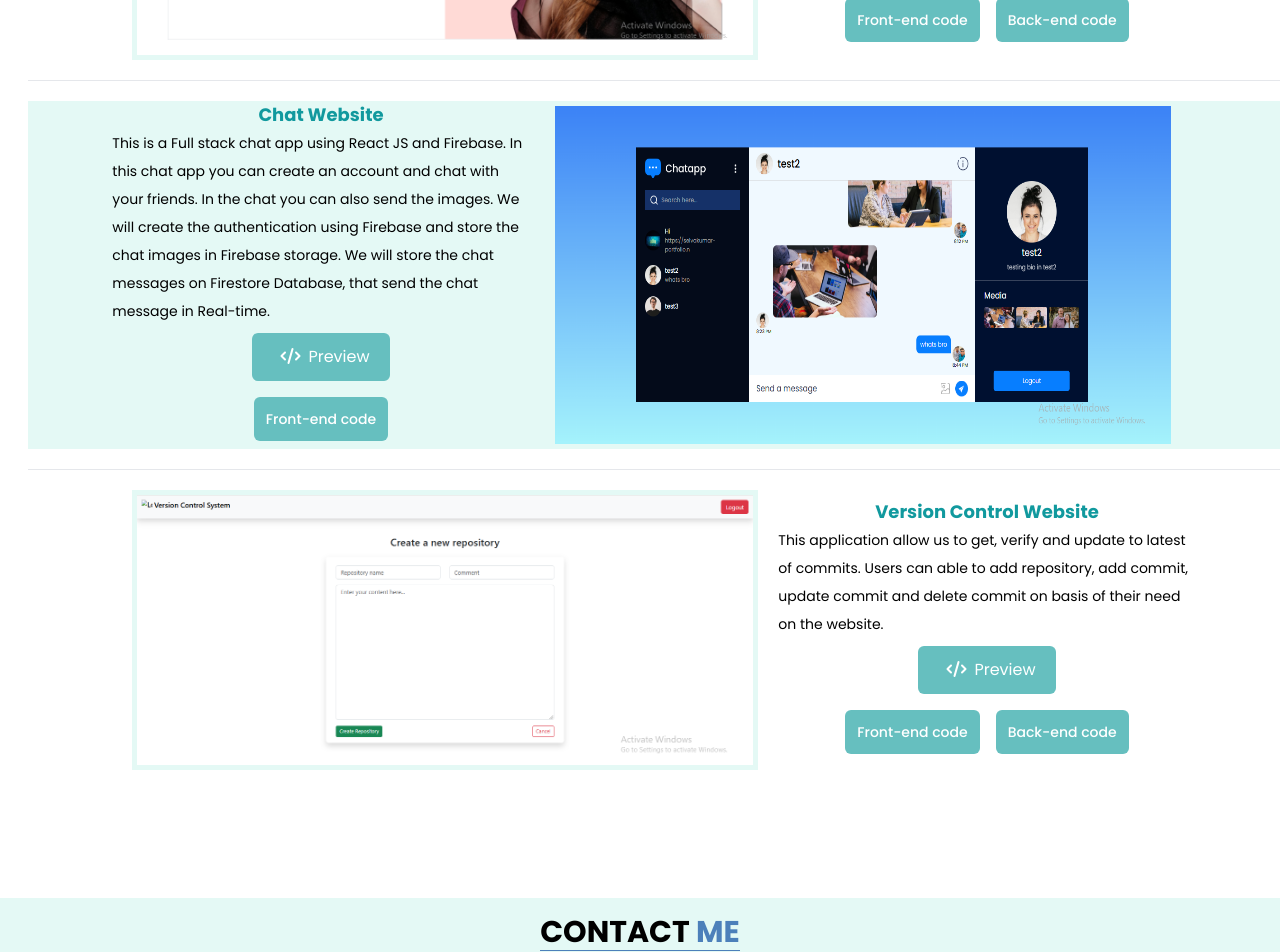
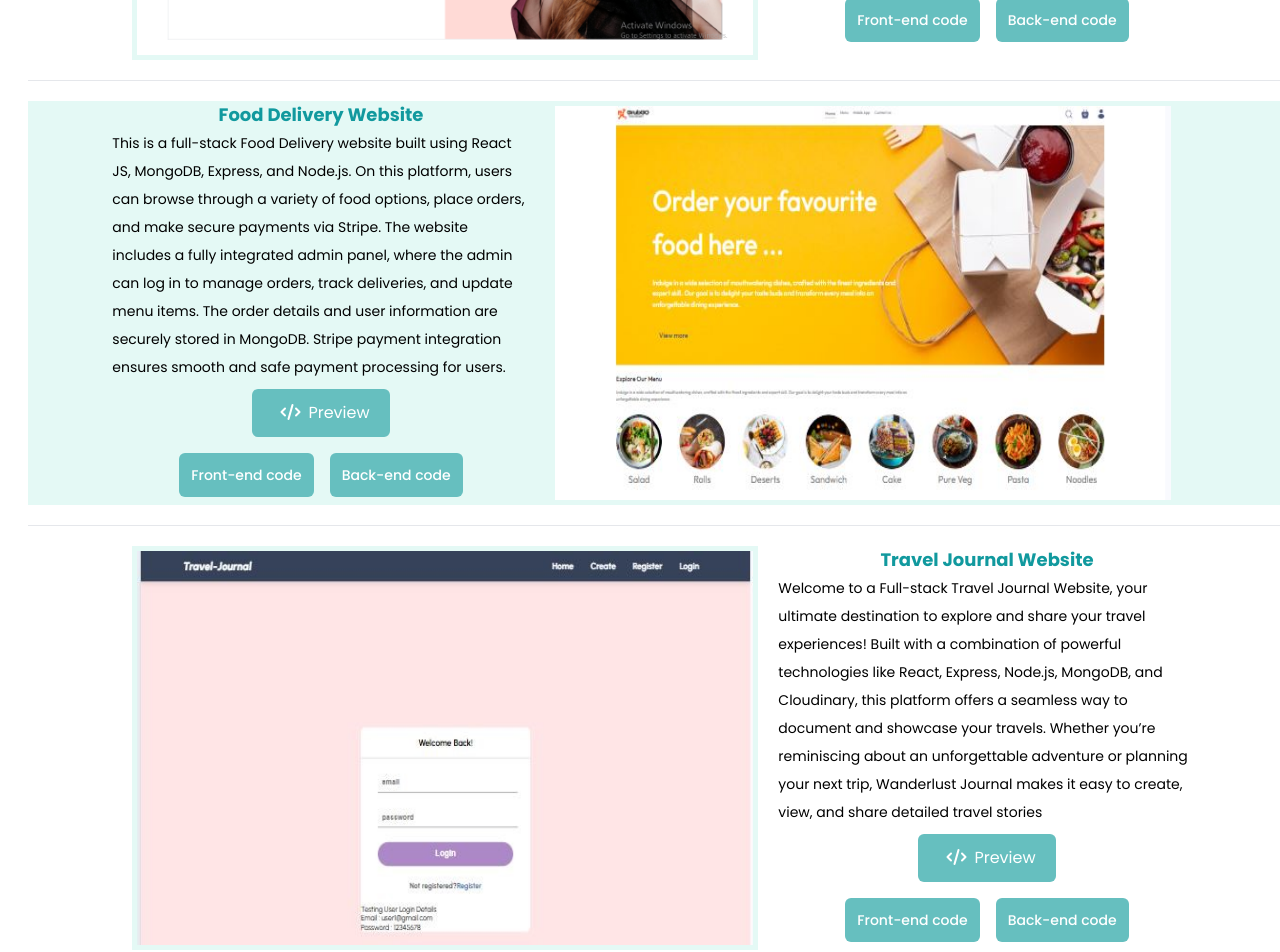
Before and after one commit to santhoshT15/portfolio, a React (Vite) app: page / in a window 1280 px wide. Shown: the part 2280-3232 px from the top of the page. Built offline with nearby package versions, Linux system fonts and the light colour scheme.

Commit message:
two mern app are included

```diff
--- a/src/components/Projects.jsx
+++ b/src/components/Projects.jsx
@@ -57,6 +57,94 @@ const Projects = () => {
         {/* second project */}
         <div className="flex flex-col md:flex-row justify-center w-full my-5 bg-[#E4F9F5]">
           <div className="w-full sm:w-1/3 flex flex-col items-center justify-center">
+            <h1 className="text-[#11999E] font-bold text-lg">
+              Food Delivery Website
+            </h1>
+            <p className="text-sm/7">
+              This is a full-stack Food Delivery website built using React JS,
+              MongoDB, Express, and Node.js. On this platform, users can browse
+              through a variety of food options, place orders, and make secure
+              payments via Stripe. The website includes a fully integrated admin
+              panel, where the admin can log in to manage orders, track
+              deliveries, and update menu items. The order details and user
+              information are securely stored in MongoDB. Stripe payment
+              integration ensures smooth and safe payment processing for users.
+            </p>
+            <div className=" flex flex-row bg-[#66bfbf] text-white my-2 rounded-md hover:bg-[#1e8585]">
+              <a href="https://food-deliver-app-iota.vercel.app/">
+                <button className=" w-full mx-2 p-3 rounded-md">
+                  <i className="fa-solid fa-code"></i>
+                  <span className="px-2">Preview</span>
+                </button>
+              </a>
+            </div>
+            <div className=" flex flex-row text-white my-2">
+              <a href="https://github.com/santhoshT15/food-deliver-app.git">
+                <button className="mx-2 p-3 rounded-md bg-[#66bfbf] hover:bg-[#1e8585] font-medium text-sm">
+                  Front-end code
+                </button>
+              </a>
+              <a href="https://github.com/santhoshT15/food-deliver-app-be.git">
+                <button className="mx-2 p-3 rounded-md bg-[#66bfbf] hover:bg-[#1e8585] font-medium text-sm">
+                  Back-end code
+                </button>
+              </a>
+            </div>
+          </div>
+          <img
+            className=" h-auto w-full md:w-1/2 border-solid border-[#E4F9F5] border-[5px] mx-5"
+            src="food_deliver.JPG"
+            alt=""
+          />
+        </div>
+        <hr className="text-[#11999e]" />
+        {/* third project */}
+        <div className="flex flex-col md:flex-row justify-center w-full my-5">
+          <img
+            className=" h-auto w-full md:w-1/2 border-solid border-[#E4F9F5] border-[5px] mx-5"
+            src="travel_Journal.JPG"
+            alt=""
+          />
+          <div className="w-full sm:w-1/3 flex flex-col items-center justify-center">
+            <h1 className="text-[#11999E] font-bold text-lg">
+              Travel Journal Website
+            </h1>
+            <p className="text-sm/7">
+              Welcome to a Full-stack Travel Journal Website, your ultimate
+              destination to explore and share your travel experiences! Built
+              with a combination of powerful technologies like React, Express,
+              Node.js, MongoDB, and Cloudinary, this platform offers a seamless
+              way to document and showcase your travels. Whether you’re
+              reminiscing about an unforgettable adventure or planning your next
+              trip, Wanderlust Journal makes it easy to create, view, and share
+              detailed travel stories
+            </p>
+            <div className=" flex flex-row bg-[#66bfbf] text-white my-2 rounded-md hover:bg-[#1e8585]">
+              <a href="https://santhosh-travel-log-app.netlify.app/">
+                <button className=" w-full mx-2 p-3 rounded-md">
+                  <i className="fa-solid fa-code"></i>
+                  <span className="px-2">Preview</span>
+                </button>
+              </a>
+            </div>
+            <div className=" flex flex-row text-white my-2">
+              <a href="https://github.com/santhoshT15/travel-journal-app-fe.git">
+                <button className="mx-2 p-3 rounded-md bg-[#66bfbf] hover:bg-[#1e8585] font-medium text-sm">
+                  Front-end code
+                </button>
+              </a>
+              <a href="https://github.com/santhoshT15/travel-journal-log-be.git">
+                <button className="mx-2 p-3 rounded-md bg-[#66bfbf] hover:bg-[#1e8585] font-medium text-sm">
+                  Back-end code
+                </button>
+              </a>
+            </div>
+          </div>
+        </div>
+        <hr className="text-[#11999e]" />
+        {/* fourth project */}
+        <div className="flex flex-col md:flex-row justify-center w-full my-5 bg-[#E4F9F5]">
+          <div className="w-full sm:w-1/3 flex flex-col items-center justify-center">
             <h1 className="text-[#11999E] font-bold text-lg">Chat Website</h1>
             <p className="text-sm/7">
               This is a Full stack chat app using React JS and Firebase. In this
@@ -94,7 +182,7 @@ const Projects = () => {
           />
         </div>
         <hr className="text-[#11999e]" />
-        {/* third project */}
+        {/* Fiveth project */}
         <div className="flex flex-col md:flex-row justify-center w-full my-5">
           <img
             className=" h-auto w-full md:w-1/2 border-solid border-[#E4F9F5] border-[5px] mx-5"
```
Also changed, not shown: public/food_deliver.JPG (added), public/travel_Journal.JPG (added).
